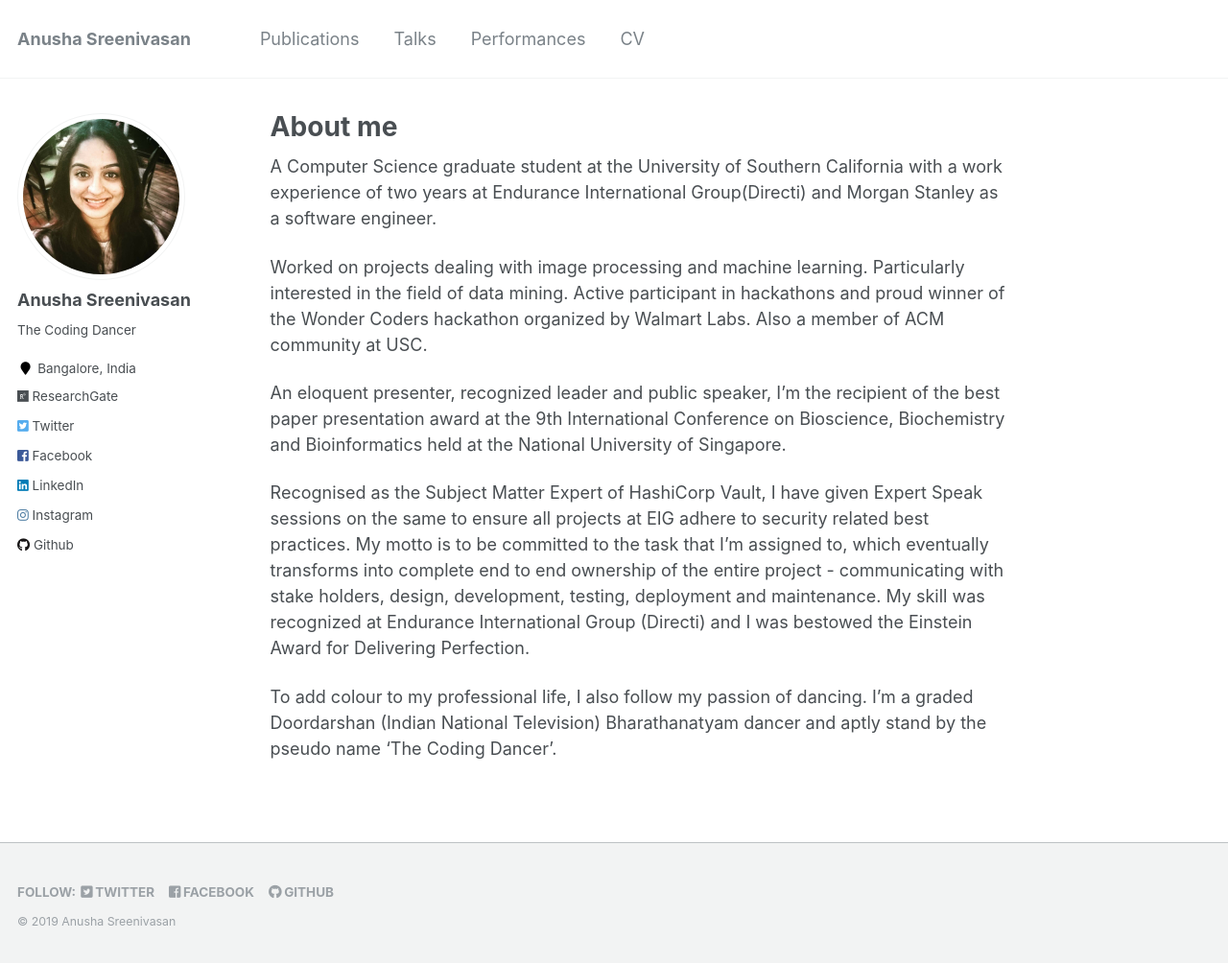
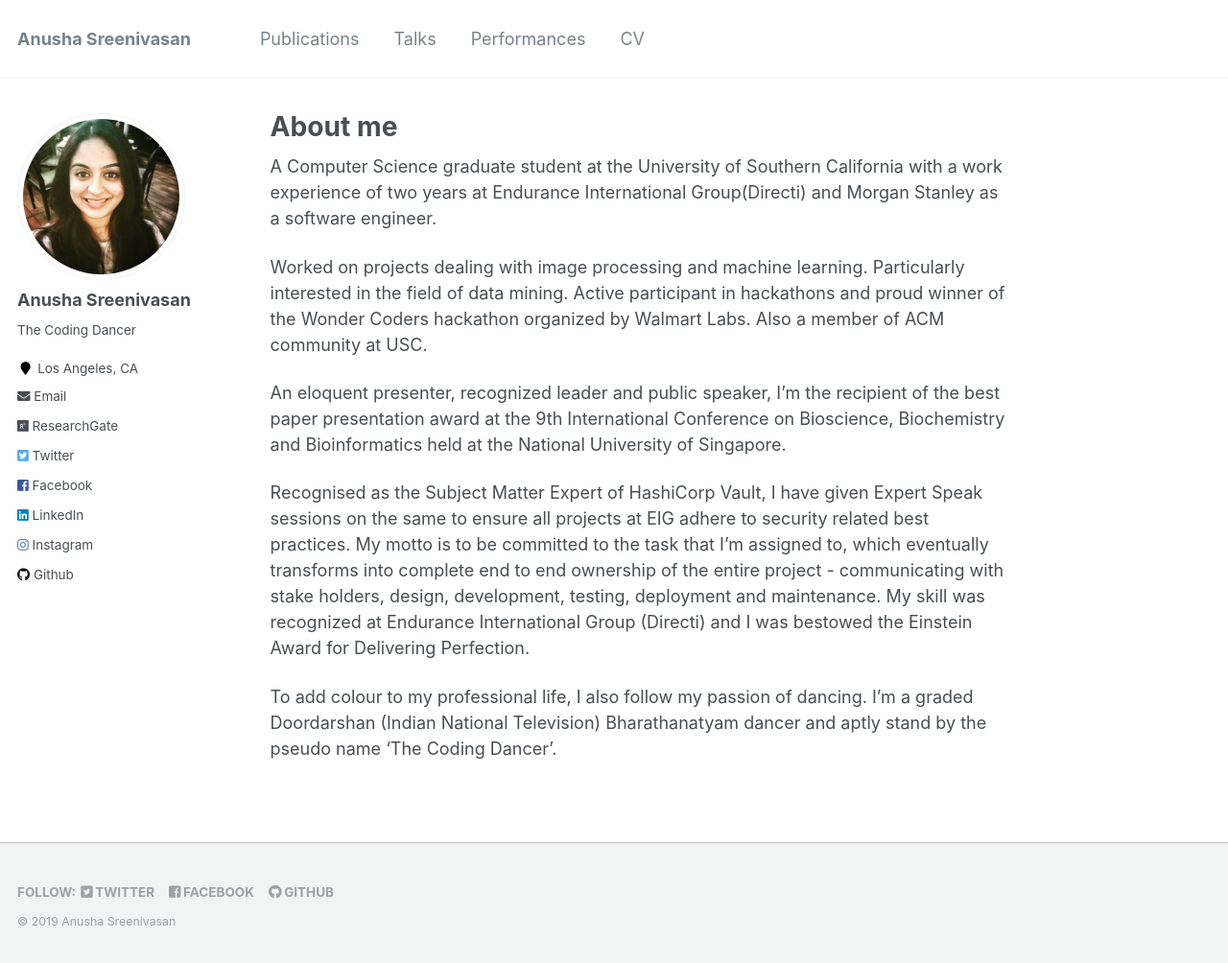
Before and after one commit to anusha-sreeni95/anusha-sreeni95.github.io, a Jekyll site: the page built from _pages/about.md, in a window 1280 px wide and 1006 px high. Shown: the whole window at 96% size. Built offline with Jekyll 4.4.1, drawn with Linux system fonts in a browser that asks for light colours.

Commit message:
Update _config.yml

```diff
--- a/_config.yml
+++ b/_config.yml
@@ -83,10 +83,10 @@ author:
   name             : "Anusha Sreenivasan"
   avatar           : "profile.jpg"
   bio              : "The Coding Dancer"
-  location         : "Bangalore, India"
+  location         : "Los Angeles, CA"
   employer         :
   googlescholar    :
-  email            :
+  email            :  "anusha.sreeni95@gmail.com"
   researchgate     :  "https://www.researchgate.net/profile/Anusha_Sreenivasan2"
   uri              :
   bitbucket        :
```
